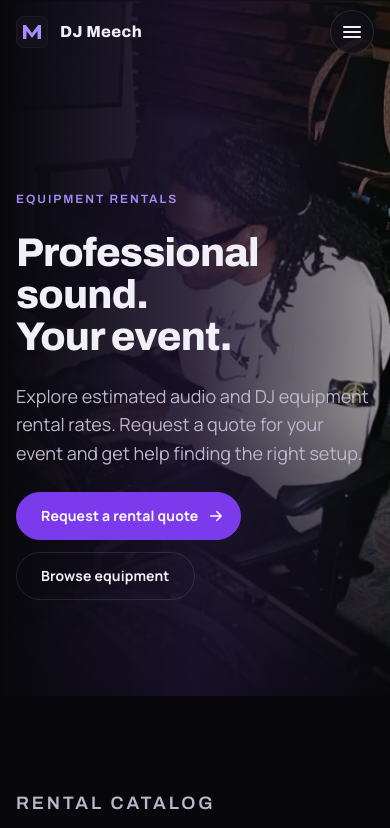
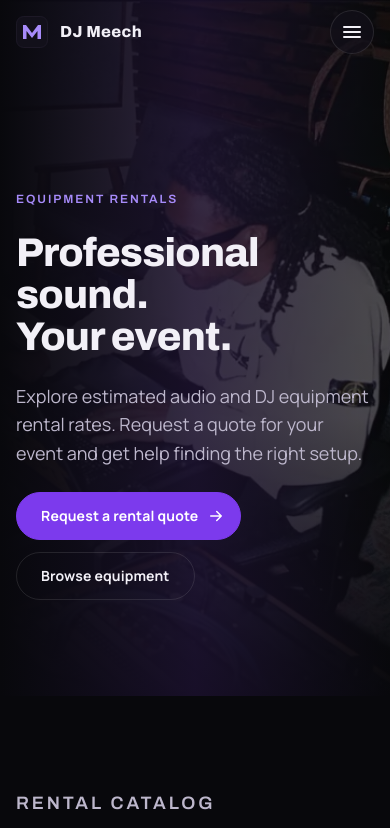
Before and after one commit to M-M-Websites/DJ-Meech, a website: page rentals.html in a window 390 px wide. Shown: the top 828 px of the page. Drawn offline with Linux system fonts and the light colour scheme.

Commit message:
Strengthen rentals hero scrim on mobile so lead text meets 4.5:1
On phones the hero lead spans the full width and its right edge sat over
the photo's bright shirt behind a 40% scrim (worst pixel ~1.8:1). Below
45em the scrim's end stop now uses the existing 72% --scrim-ink token
(worst pixel 4.79:1). Desktop is unchanged; no new gradients or colors.

Trend: WebAIM 2026 found low-contrast text on 83.9% of home pages.

Co-Authored-By: Claude Opus 5.5 <noreply@anthropic.com>

```diff
--- a/css/styles.css
+++ b/css/styles.css
@@ -652,7 +652,7 @@ a.spec-card__row:hover { background: var(--line-1); color: var(--text-1); }
   position: absolute;
   inset: 0;
   z-index: -1;
-  background: linear-gradient(90deg, var(--ink-950) 0%, var(--scrim-plum) 50%, var(--scrim-ink-soft) 100%), linear-gradient(180deg, transparent 60%, var(--ink-950) 100%);
+  background: linear-gradient(90deg, var(--ink-950) 0%, var(--scrim-plum) 50%, var(--page-hero-scrim-end, var(--scrim-ink-soft)) 100%), linear-gradient(180deg, transparent 60%, var(--ink-950) 100%);
 }
 .page-hero__inner { display: grid; justify-items: start; gap: var(--s-5); }
 .page-hero h1 { max-width: 14ch; font-size: var(--fs-4xl); font-stretch: 115%; }
@@ -1265,6 +1265,8 @@ body.has-call-bar .toasts { bottom: calc(var(--s-9) + env(safe-area-inset-bottom
   .hero h1 { font-stretch: 105%; }
   .hero__inner { gap: var(--s-6); padding-bottom: var(--s-8); }
   .hero .btn-row .btn { flex: 1 1 100%; }
+  /* text spans the full width here, so the photo's bright right side needs the stronger scrim (lead text kept 4.5:1) */
+  .page-hero { --page-hero-scrim-end: var(--scrim-ink); }
   .packages,
   .rent-grid,
   .rent-list,
```
